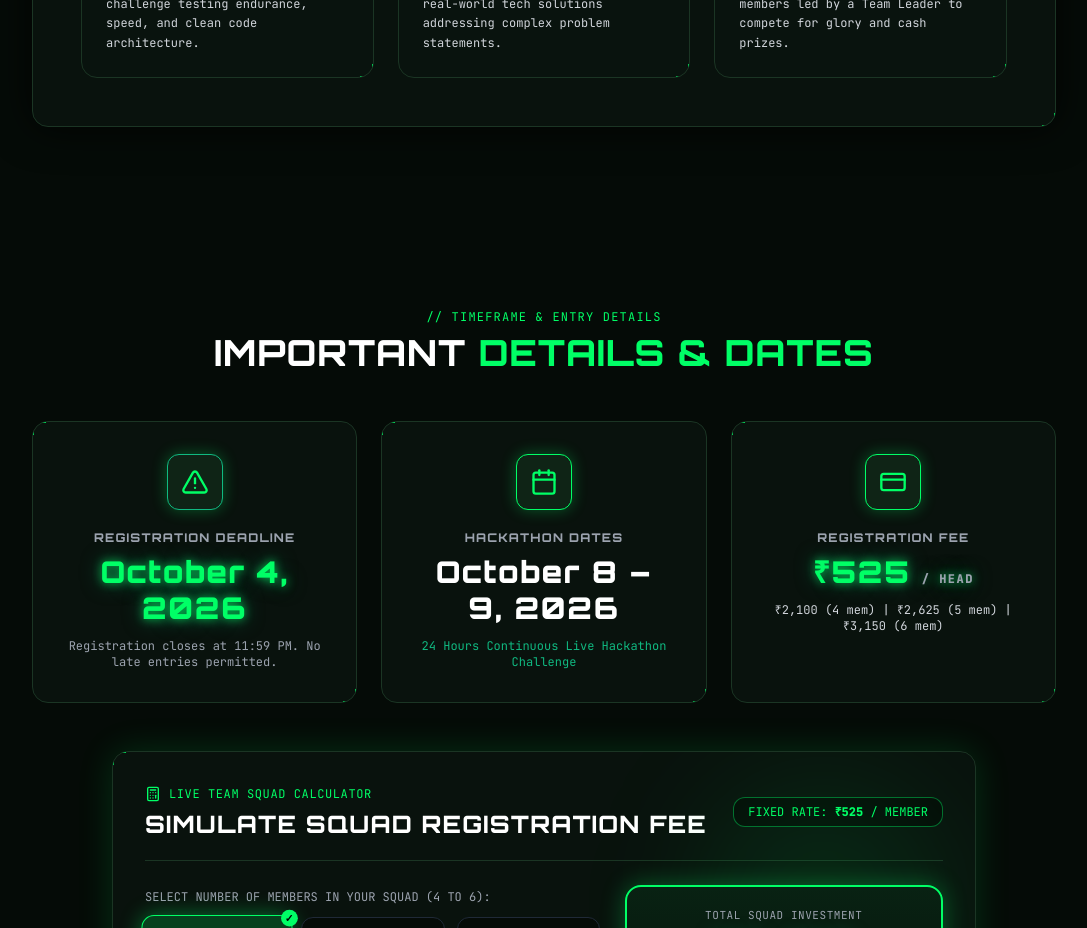
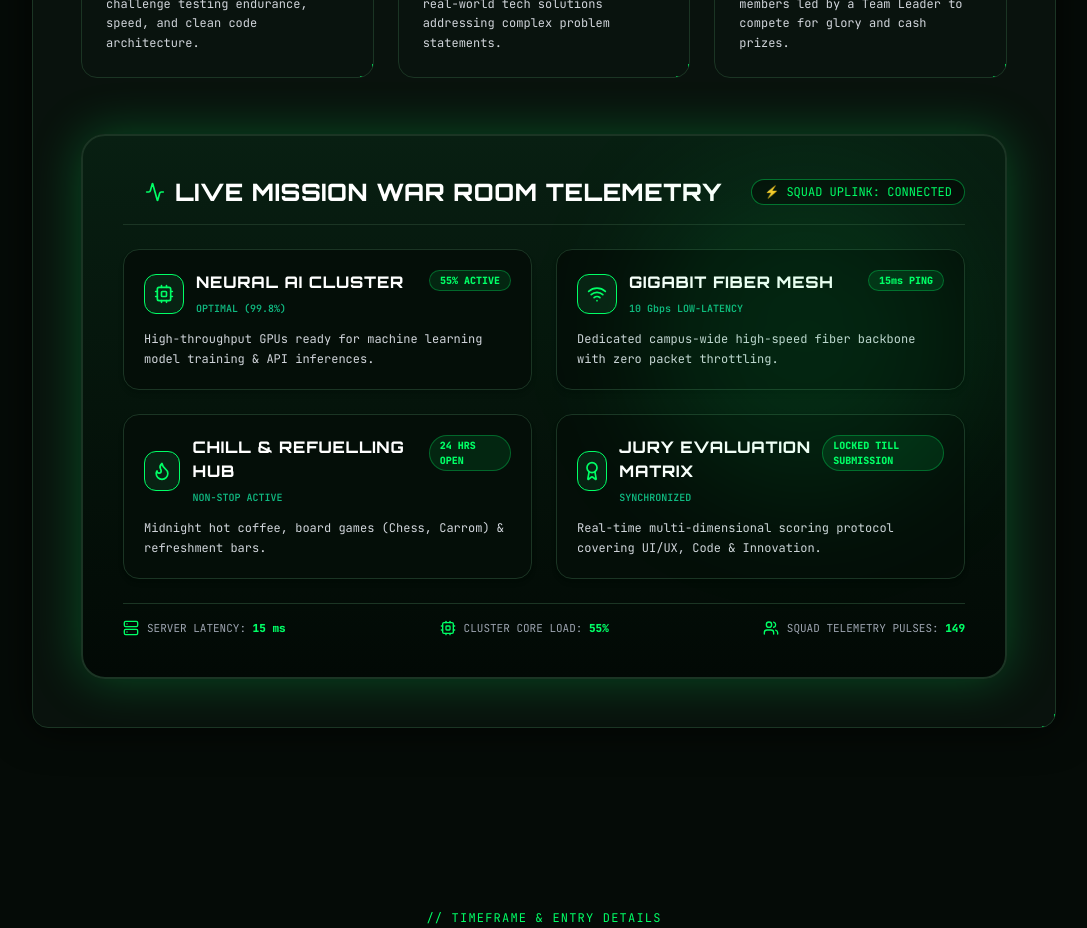
Before and after one commit to kuttyhari07/Codienych1.0-portal, a React (Vite) app in the folder client/: page / in a window 1280 px wide. Shown: the part 1780-2708 px from the top of the page, without its empty margins (96-1183 px from the left). Built offline with nearby package versions, Linux system fonts and the light colour scheme; no server answers.

Commit message:
feat: add interactive LiveWarRoomTelemetry station HUD in AboutSection

```diff
--- /dev/null
+++ b/client/src/components/LiveWarRoomTelemetry.jsx
@@ -0,0 +1,143 @@
+import React, { useState, useEffect } from 'react';
+import { ShieldCheck, Activity, Cpu, Wifi, Server, Flame, Sparkles, Database, Users, Award } from 'lucide-react';
+import { motion } from 'framer-motion';
+import { playLaserBlip, playChirp } from '../utils/cyberSound';
+import SpotlightCard from './SpotlightCard';
+
+const LiveWarRoomTelemetry = () => {
+  const [activeTab, setActiveTab] = useState('overview');
+  const [pulseCount, setPulseCount] = useState(148);
+  const [cpuUsage, setCpuUsage] = useState(42);
+  const [networkPing, setNetworkPing] = useState(12);
+
+  useEffect(() => {
+    const interval = setInterval(() => {
+      setCpuUsage(Math.floor(35 + Math.random() * 25));
+      setNetworkPing(Math.floor(10 + Math.random() * 8));
+      if (Math.random() > 0.7) {
+        setPulseCount((prev) => prev + 1);
+      }
+    }, 2500);
+    return () => clearInterval(interval);
+  }, []);
+
+  const stations = [
+    {
+      id: 'ai-core',
+      name: 'NEURAL AI CLUSTER',
+      icon: Cpu,
+      status: 'OPTIMAL (99.8%)',
+      desc: 'High-throughput GPUs ready for machine learning model training & API inferences.',
+      load: `${cpuUsage}% ACTIVE`,
+    },
+    {
+      id: 'network',
+      name: 'GIGABIT FIBER MESH',
+      icon: Wifi,
+      status: '10 Gbps LOW-LATENCY',
+      desc: 'Dedicated campus-wide high-speed fiber backbone with zero packet throttling.',
+      load: `${networkPing}ms PING`,
+    },
+    {
+      id: 'chill-lounge',
+      name: 'CHILL & REFUELLING HUB',
+      icon: Flame,
+      status: 'NON-STOP ACTIVE',
+      desc: 'Midnight hot coffee, board games (Chess, Carrom) & refreshment bars.',
+      load: '24 HRS OPEN',
+    },
+    {
+      id: 'eval-engine',
+      name: 'JURY EVALUATION MATRIX',
+      icon: Award,
+      status: 'SYNCHRONIZED',
+      desc: 'Real-time multi-dimensional scoring protocol covering UI/UX, Code & Innovation.',
+      load: 'LOCKED TILL SUBMISSION',
+    },
+  ];
+
+  return (
+    <div className="mt-14 max-w-5xl mx-auto">
+      <SpotlightCard className="p-6 sm:p-10 border-2 border-[#00ff66]/50 bg-gradient-to-b from-[#081f12] via-[#05140b] to-[#020905] rounded-3xl shadow-[0_0_50px_rgba(0,255,102,0.25)] text-left relative overflow-hidden hud-corner-box">
+        {/* Glow ambient */}
+        <div className="absolute top-0 right-0 w-80 h-80 bg-[#00ff66]/10 rounded-full blur-3xl pointer-events-none" />
+
+        {/* Top Header Live Bar */}
+        <div className="flex flex-col sm:flex-row sm:items-center justify-between gap-3 border-b border-[#1b3524] pb-4 mb-6">
+          <div className="flex items-center space-x-2.5">
+            <span className="w-3 h-3 rounded-full bg-[#00ff66] animate-ping" />
+            <Activity className="w-5 h-5 text-[#00ff66]" />
+            <h3 className="font-orbitron font-extrabold text-lg sm:text-2xl text-white tracking-wide">
+              LIVE MISSION WAR ROOM TELEMETRY
+            </h3>
+          </div>
+
+          <div className="flex items-center space-x-2 font-mono text-xs">
+            <span className="bg-[#050b07] border border-[#00ff66]/40 px-3 py-1 rounded-full text-[#00ff66]">
+              ⚡ SQUAD UPLINK: CONNECTED
+            </span>
+          </div>
+        </div>
+
+        {/* 4 Interactive Mission Stations Grid */}
+        <div className="grid grid-cols-1 md:grid-cols-2 gap-4 sm:gap-6">
+          {stations.map((station) => {
+            const Icon = station.icon;
+            return (
+              <motion.div
+                key={station.id}
+                whileHover={{ scale: 1.02 }}
+                onClick={() => playLaserBlip()}
+                className="bg-[#040e08] border border-[#1b3524] hover:border-[#00ff66] p-5 rounded-2xl transition-all duration-300 shadow-md group cursor-pointer"
+              >
+                <div className="flex items-start justify-between mb-3">
+                  <div className="flex items-center space-x-3">
+                    <div className="w-10 h-10 rounded-xl bg-[#082213] border border-[#00ff66] flex items-center justify-center group-hover:shadow-[0_0_15px_#00ff66] transition-all">
+                      <Icon className="w-5 h-5 text-[#00ff66]" />
+                    </div>
+                    <div>
+                      <h4 className="font-orbitron font-bold text-sm sm:text-base text-white group-hover:text-[#00ff66] transition-colors">
+                        {station.name}
+                      </h4>
+                      <span className="font-mono text-[10px] text-[#10b981] font-semibold">
+                        {station.status}
+                      </span>
+                    </div>
+                  </div>
+
+                  <span className="font-mono text-[10px] bg-[#00ff66]/10 text-[#00ff66] border border-[#00ff66]/30 px-2.5 py-0.5 rounded-full font-bold">
+                    {station.load}
+                  </span>
+                </div>
+
+                <p className="font-mono text-xs text-gray-300 leading-relaxed">
+                  {station.desc}
+                </p>
+              </motion.div>
+            );
+          })}
+        </div>
+
+        {/* Bottom Interactive Telemetry Ticker */}
+        <div className="mt-6 pt-4 border-t border-[#1b3524] flex flex-wrap items-center justify-between gap-3 font-mono text-[11px] text-gray-400">
+          <div className="flex items-center space-x-2">
+            <Server className="w-4 h-4 text-[#00ff66]" />
+            <span>SERVER LATENCY: <span className="text-[#00ff66] font-bold">{networkPing} ms</span></span>
+          </div>
+
+          <div className="flex items-center space-x-2">
+            <Cpu className="w-4 h-4 text-[#00ff66]" />
+            <span>CLUSTER CORE LOAD: <span className="text-[#00ff66] font-bold">{cpuUsage}%</span></span>
+          </div>
+
+          <div className="flex items-center space-x-2">
+            <Users className="w-4 h-4 text-[#00ff66]" />
+            <span>SQUAD TELEMETRY PULSES: <span className="text-[#00ff66] font-bold">{pulseCount}</span></span>
+          </div>
+        </div>
+      </SpotlightCard>
+    </div>
+  );
+};
+
+export default LiveWarRoomTelemetry;
--- a/client/src/sections/AboutSection.jsx
+++ b/client/src/sections/AboutSection.jsx
@@ -3,6 +3,7 @@ import { Cpu, Code, Lightbulb, Flame, Zap } from 'lucide-react';
 import { EVENT_CONFIG } from '../utils/config';
 import SpotlightCard from '../components/SpotlightCard';
 import DecipherText from '../components/DecipherText';
+import LiveWarRoomTelemetry from '../components/LiveWarRoomTelemetry';
 
 const AboutSection = () => {
   return (
@@ -60,6 +61,9 @@ const AboutSection = () => {
               </p>
             </SpotlightCard>
           </div>
+
+          {/* Interactive Live Mission War Room Telemetry */}
+          <LiveWarRoomTelemetry />
         </SpotlightCard>
       </div>
     </section>
```
